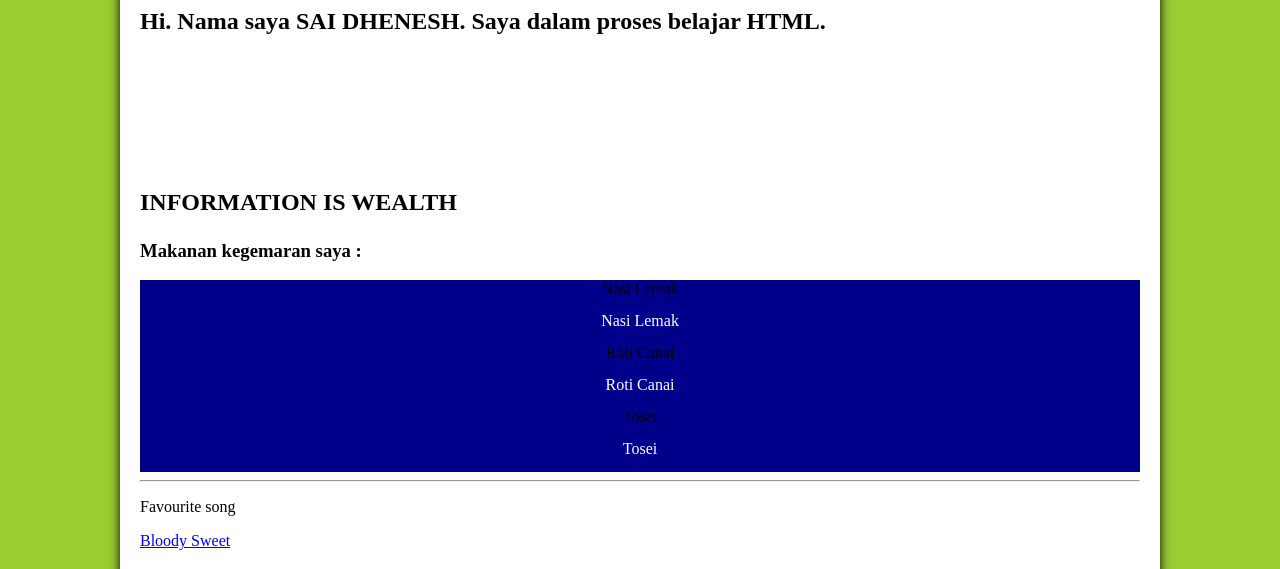
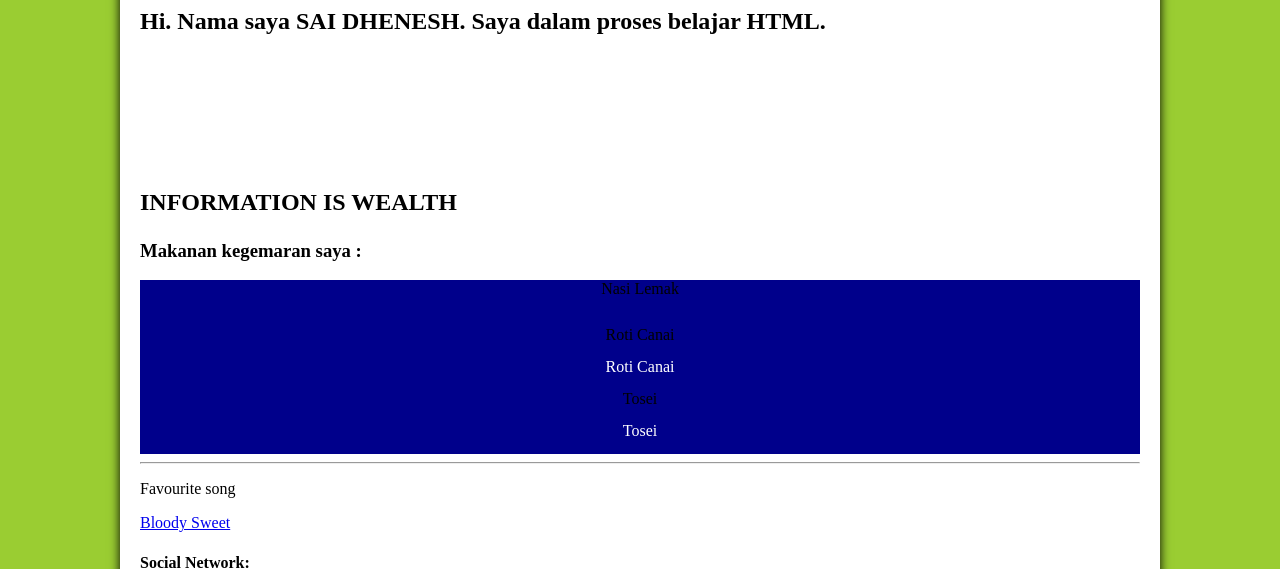
Before and after one commit to Saidnesh/Saidnesh.github.io, a plain HTML site: page Index.html in a window 1280 px wide. Shown: the part 481-1050 px from the top of the page. Drawn offline with Linux system fonts and the light colour scheme.

Commit message:
Update Index.html

```diff
--- a/Index.html
+++ b/Index.html
@@ -31,7 +31,7 @@
 <nav>
 <ul>
 	<li>Nasi Lemak </li>
-	<a href="https://en.wikipedia.org/wiki/Nasi_lemak"target="_blank">Nasi Lemak </a>
+	<a href="https://en.wikipedia.org/wiki/Nasi_lemak"target="_blank"> </a>
 	<li>Roti Canai</li>
 	<a href="https://en.wikipedia.org/wiki/Roti_canai">Roti Canai</a>
 	<li>Tosei</li>
```
